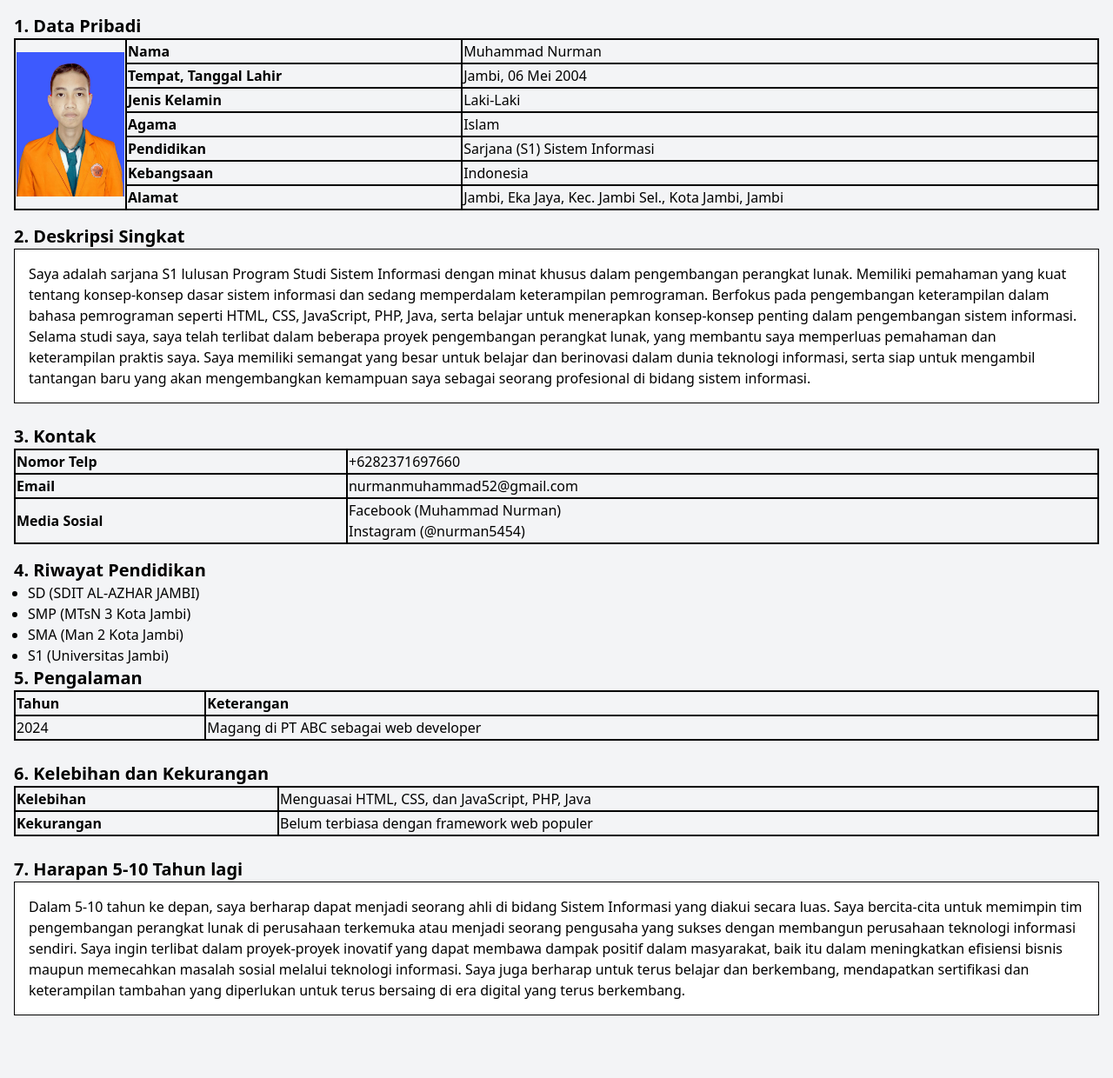
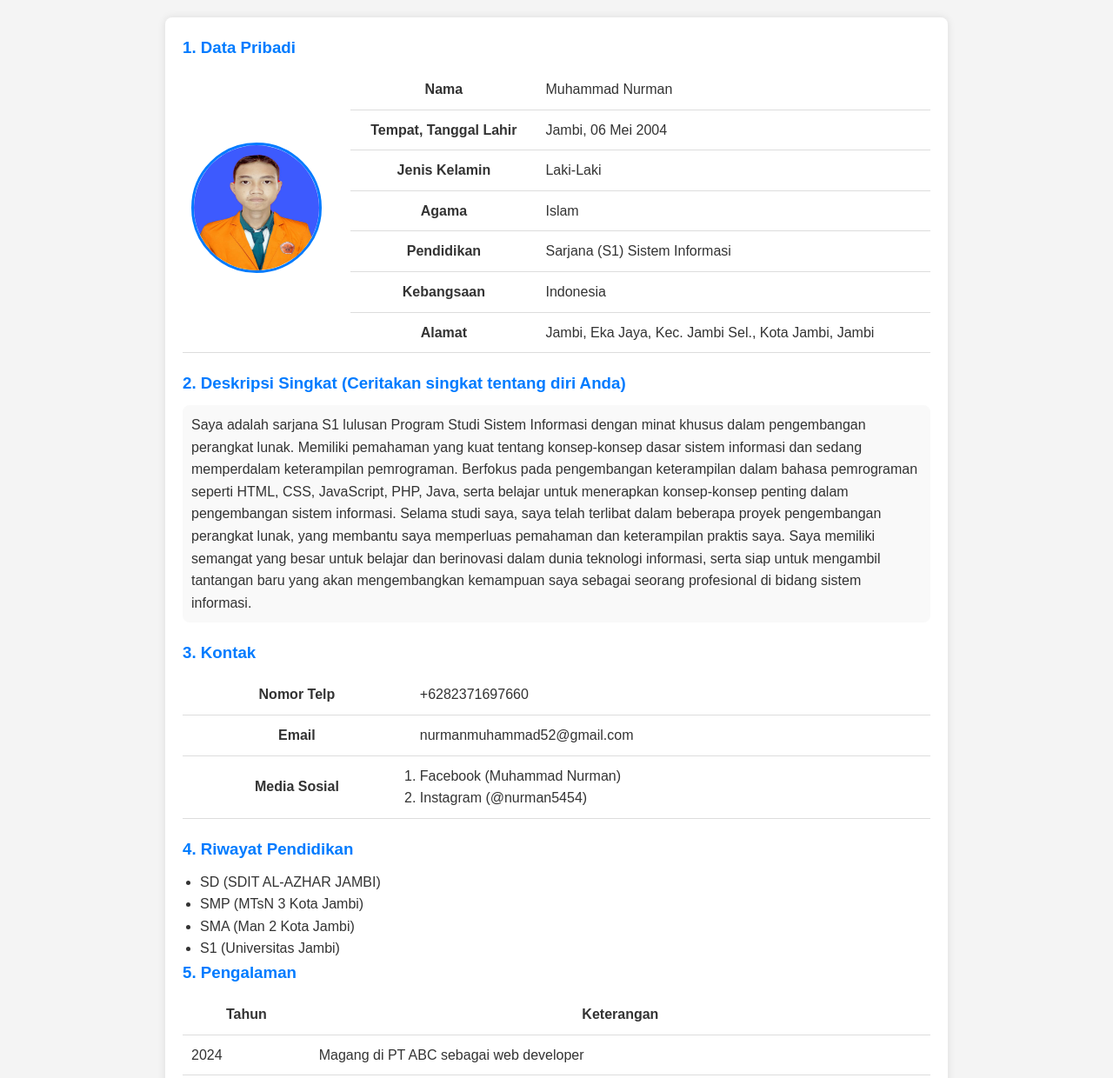
Before and after one commit to Nurman06/nurman06.github.io, a plain HTML site: page index.html in a window 1280 px wide. Shown: the top 1240 px of the page at 87% size. Before the commit the page ends 1208 px from the top, so only its background shows below. Drawn offline with nearby package versions, Linux system fonts and the light colour scheme.

Commit message:
first commit

```diff
--- a/index.html
+++ b/index.html
@@ -1,123 +1,104 @@
 <!DOCTYPE html>
 <html lang="en">
-
 <head>
     <meta charset="UTF-8">
     <meta name="viewport" content="width=device-width, initial-scale=1.0">
     <title>My CV</title>
-    <script src="https://cdn.tailwindcss.com"></script>
+    <link rel="stylesheet" type="text/css" href="style.css">
 </head>
-
-<body class="bg-gray-100">
-    <div class="container mx-auto p-4">
-        <h3 class="text-xl font-bold">1. Data Pribadi</h3>
-        <div class="overflow-x-auto">
-            <table class="table-auto w-full mb-4 border border-black">
-                <tbody>
+<body>
+    <div class="container">
+        <h3>1. Data Pribadi</h3>
+        <table class="table">
             <tr>
-                        <td rowspan="7" class="photo w-32 border-2 border-black">
-                            <img src="IMG-20220726-WA0035.jpg" alt="FOTO" class="w-full h-auto block">
-                        </td>
-                        <td class="font-bold pr-4 border-2 border-black">Nama</td>
-                        <td class="border-2 border-black">Muhammad Nurman</td>
+                <td rowspan="7" class="photo"><img src="IMG-20220726-WA0035.jpg" alt="FOTO"></td>
+                <th>Nama</th>
+                <td>Muhammad Nurman</td>
             </tr>
             <tr>
-                        <td class="font-bold pr-4 border-2 border-black">Tempat, Tanggal Lahir</td>
-                        <td class="border-2 border-black">Jambi, 06 Mei 2004</td>
+                <th>Tempat, Tanggal Lahir</th>
+                <td>Jambi, 06 Mei 2004</td>
             </tr>
             <tr>
-                        <td class="font-bold pr-4 border-2 border-black">Jenis Kelamin</td>
-                        <td class="border-2 border-black">Laki-Laki</td>
+                <th>Jenis Kelamin</th>
+                <td>Laki-Laki</td>
             </tr>
             <tr>
-                        <td class="font-bold pr-4 border-2 border-black">Agama</td>
-                        <td class="border-2 border-black">Islam</td>
+                <th>Agama</th>
+                <td>Islam</td>
             </tr>
             <tr>
-                        <td class="font-bold pr-4 border-2 border-black">Pendidikan</td>
-                        <td class="border-2 border-black">Sarjana (S1) Sistem Informasi</td>
+                <th>Pendidikan</th>
+                <td>Sarjana (S1) Sistem Informasi</td>
             </tr>
             <tr>
-                        <td class="font-bold pr-4 border-2 border-black">Kebangsaan</td>
-                        <td class="border-2 border-black">Indonesia</td>
+                <th>Kebangsaan</th>
+                <td>Indonesia</td>
             </tr>
             <tr>
-                        <td class="font-bold pr-4 border-2 border-black">Alamat</td>
-                        <td class="border-2 border-black">Jambi, Eka Jaya, Kec. Jambi Sel., Kota Jambi, Jambi</td>
+                <th>Alamat</th>
+                <td>Jambi, Eka Jaya, Kec. Jambi Sel., Kota Jambi, Jambi</td>
             </tr>
-                </tbody>
         </table>
+        <div class="description">
+            <h3>2. Deskripsi Singkat (Ceritakan singkat tentang diri Anda)</h3>
+            <div id="deskripsi">Saya adalah sarjana S1 lulusan Program Studi Sistem Informasi dengan minat khusus dalam pengembangan perangkat lunak. Memiliki pemahaman yang kuat tentang konsep-konsep dasar sistem informasi dan sedang memperdalam keterampilan pemrograman. Berfokus pada pengembangan keterampilan dalam bahasa pemrograman seperti HTML, CSS, JavaScript, PHP, Java, serta belajar untuk menerapkan konsep-konsep penting dalam pengembangan sistem informasi. Selama studi saya, saya telah terlibat dalam beberapa proyek pengembangan perangkat lunak, yang membantu saya memperluas pemahaman dan keterampilan praktis saya. Saya memiliki semangat yang besar untuk belajar dan berinovasi dalam dunia teknologi informasi, serta siap untuk mengambil tantangan baru yang akan mengembangkan kemampuan saya sebagai seorang profesional di bidang sistem informasi.</div>
         </div>
-        <div class="mb-6">
-            <h3 class="text-xl font-bold">2. Deskripsi Singkat</h3>
-            <p class="w-full bg-white border border-black p-4">Saya adalah sarjana S1 lulusan Program Studi Sistem Informasi dengan minat khusus dalam pengembangan perangkat lunak. Memiliki pemahaman yang kuat tentang konsep-konsep dasar sistem informasi dan sedang memperdalam keterampilan pemrograman. Berfokus pada pengembangan keterampilan dalam bahasa pemrograman seperti HTML, CSS, JavaScript, PHP, Java, serta belajar untuk menerapkan konsep-konsep penting dalam pengembangan sistem informasi. Selama studi saya, saya telah terlibat dalam beberapa proyek pengembangan perangkat lunak, yang membantu saya memperluas pemahaman dan keterampilan praktis saya. Saya memiliki semangat yang besar untuk belajar dan berinovasi dalam dunia teknologi informasi, serta siap untuk mengambil tantangan baru yang akan mengembangkan kemampuan saya sebagai seorang profesional di bidang sistem informasi.</p>
-        </div>
-        <h3 class="text-xl font-bold">3. Kontak</h3>
-        <div class="overflow-x-auto">
-            <table class="table-auto w-full mb-4 border border-black">
-                <tbody>
+        <h3>3. Kontak</h3>
+        <table class="table">
             <tr>
-                        <td class="font-bold pr-4 border-2 border-black">Nomor Telp</td>
-                        <td class="border-2 border-black">+6282371697660</td>
+                <th>Nomor Telp</th>
+                <td>+6282371697660</td>
             </tr>
             <tr>
-                        <td class="font-bold pr-4 border-2 border-black">Email</td>
-                        <td class="border-2 border-black">nurmanmuhammad52@gmail.com</td>
+                <th>Email</th>
+                <td>nurmanmuhammad52@gmail.com</td>
             </tr>
             <tr>
-                        <td class="font-bold pr-4 border-2 border-black">Media Sosial</td>
-                        <td class="border-2 border-black">
+                <th>Media Sosial</th>
+                <td>
                     <ol>
                         <li>Facebook (Muhammad Nurman)</li>
                         <li>Instagram (@nurman5454)</li>
                     </ol>
                 </td>
             </tr>
-                </tbody>
         </table>
-        </div>
-        <h3 class="text-xl font-bold">4. Riwayat Pendidikan</h3>
-        <ul class="list-disc pl-4">
+
+        <h3>4. Riwayat Pendidikan</h3>
+        <ul>
             <li>SD (SDIT AL-AZHAR JAMBI)</li>
             <li>SMP (MTsN 3 Kota Jambi)</li>
             <li>SMA (Man 2 Kota Jambi)</li>
             <li>S1 (Universitas Jambi)</li>
         </ul>
-        <div class="mb-6">
-            <h3 class="text-xl font-bold">5. Pengalaman</h3>
-            <table class="table-auto w-full mb-4 border border-black">
-                <tbody>
+        <h3>5. Pengalaman</h3>
+        <table class="table">
             <tr>
-                        <td class="font-bold pr-4 border-2 border-black">Tahun</td>
-                        <td class="font-bold pr-4 border-2 border-black">Keterangan</td>
+                <th>Tahun</th>
+                <th>Keterangan</th>
             </tr>
             <tr>
-                        <td class="border-2 border-black">2024</td>
-                        <td class="border-2 border-black">Magang di PT ABC sebagai web developer</td>
+                <td>2024</td>
+                <td>Magang di PT ABC sebagai web developer</td>
             </tr>
-                </tbody>
         </table>
-        </div>
-        <div class="mb-6">
-            <h3 class="text-xl font-bold">6. Kelebihan dan Kekurangan</h3>
-            <table class="table-auto w-full mb-4 border border-black">
-                <tbody>
+
+        <h3>6. Kelebihan dan Kekurangan</h3>
+        <table class="table">
             <tr>
-                        <td class="font-bold pr-4 border-2 border-black">Kelebihan</td>
-                        <td class="border-2 border-black">Menguasai HTML, CSS, dan JavaScript, PHP, Java</td>
+                <th>Kelebihan</th>
+                <td>Menguasai HTML, CSS, dan JavaScript, PHP, Java</td>
             </tr>
             <tr>
-                        <td class="font-bold pr-4 border-2 border-black">Kekurangan</td>
-                        <td class="border-2 border-black">Belum terbiasa dengan framework web populer</td>
+                <th>Kekurangan</th>
+                <td>Belum terbiasa dengan framework web populer</td>
             </tr>
-                </tbody>
         </table>
-        </div>
-        <div class="mb-6">
-            <h3 class="text-xl font-bold">7. Harapan 5-10 Tahun lagi</h3>
-            <p class="w-full bg-white border border-black p-4">Dalam 5-10 tahun ke depan, saya berharap dapat menjadi seorang ahli di bidang Sistem Informasi yang diakui secara luas. Saya bercita-cita untuk memimpin tim pengembangan perangkat lunak di perusahaan terkemuka atau menjadi seorang pengusaha yang sukses dengan membangun perusahaan teknologi informasi sendiri. Saya ingin terlibat dalam proyek-proyek inovatif yang dapat membawa dampak positif dalam masyarakat, baik itu dalam meningkatkan efisiensi bisnis maupun memecahkan masalah sosial melalui teknologi informasi. Saya juga berharap untuk terus belajar dan berkembang, mendapatkan sertifikasi dan keterampilan tambahan yang diperlukan untuk terus bersaing di era digital yang terus berkembang.</p>
+        <div class="hope">
+            <h3>7. Harapan 5-10 Tahun lagi</h3>
+            <div id="harapan">Dalam 5-10 tahun ke depan, saya berharap dapat menjadi seorang ahli di bidang Sistem Informasi yang diakui secara luas. Saya bercita-cita untuk memimpin tim pengembangan perangkat lunak di perusahaan terkemuka atau menjadi seorang pengusaha yang sukses dengan membangun perusahaan teknologi informasi sendiri. Saya ingin terlibat dalam proyek-proyek inovatif yang dapat membawa dampak positif dalam masyarakat, baik itu dalam meningkatkan efisiensi bisnis maupun memecahkan masalah sosial melalui teknologi informasi. Saya juga berharap untuk terus belajar dan berkembang, mendapatkan sertifikasi dan keterampilan tambahan yang diperlukan untuk terus bersaing di era digital yang terus berkembang.</div>
         </div>
     </div>
 </body>
-
 </html>
--- /dev/null
+++ b/style.css
@@ -0,0 +1,84 @@
+* {
+    box-sizing: border-box;
+    margin: 0;
+    padding: 0;
+}
+
+body {
+    font-family: 'Arial', sans-serif;
+    background-color: #f4f4f4;
+    color: #333;
+    line-height: 1.6;
+}
+
+.container {
+    max-width: 900px;
+    margin: 20px auto;
+    padding: 20px;
+    background-color: #fff;
+    border-radius: 8px;
+    box-shadow: 0 0 10px rgba(0, 0, 0, 0.1);
+}
+
+h3 {
+    color: #007bff;
+    margin-bottom: 10px;
+}
+
+.table {
+    width: 100%;
+    border-collapse: collapse;
+    margin-bottom: 20px;
+}
+
+.table th, .table td {
+    padding: 10px;
+    border-bottom: 1px solid #ddd;
+}
+
+.photo img {
+    width: 150px;
+    height: 150px;
+    border-radius: 50%;
+    border: 3px solid #007bff;
+    transition: transform 0.3s ease-in-out;
+}
+
+.photo img:hover {
+    transform: scale(1.1);
+}
+
+.description {
+    margin-bottom: 20px;
+}
+
+#deskripsi {
+    padding: 10px;
+    background-color: #f9f9f9;
+    border-radius: 8px;
+}
+
+ul {
+    padding-left: 20px;
+}
+
+.hope {
+    margin-top: 20px;
+}
+
+#harapan {
+    padding: 10px;
+    background-color: #f9f9f9;
+    border-radius: 8px;
+}
+
+@media only screen and (max-width: 768px) {
+    .container {
+        width: 90%;
+    }
+
+    .photo img {
+        width: 120px;
+        height: 120px;
+    }
+}
```
Lines whose indentation alone changed are shown as unchanged.
